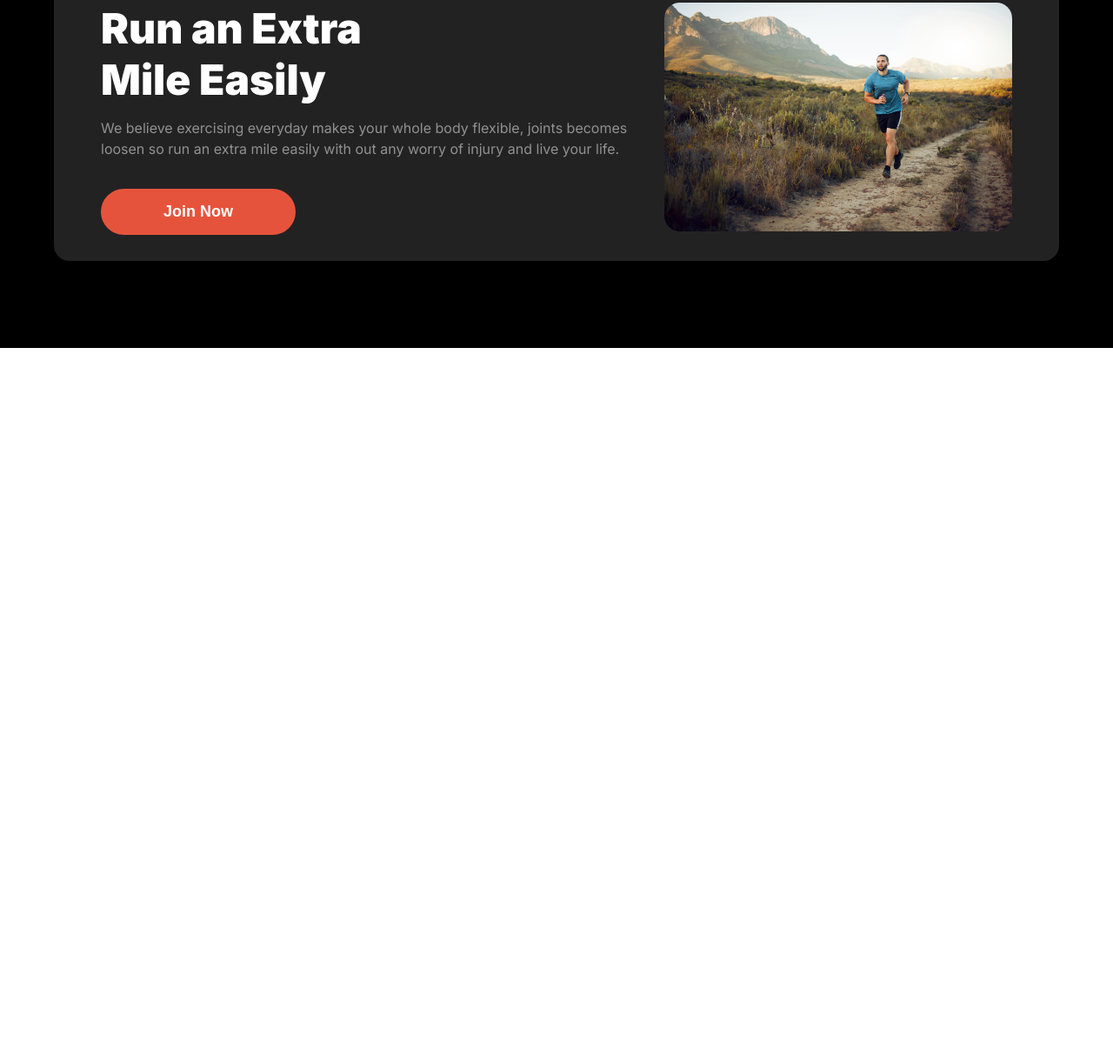
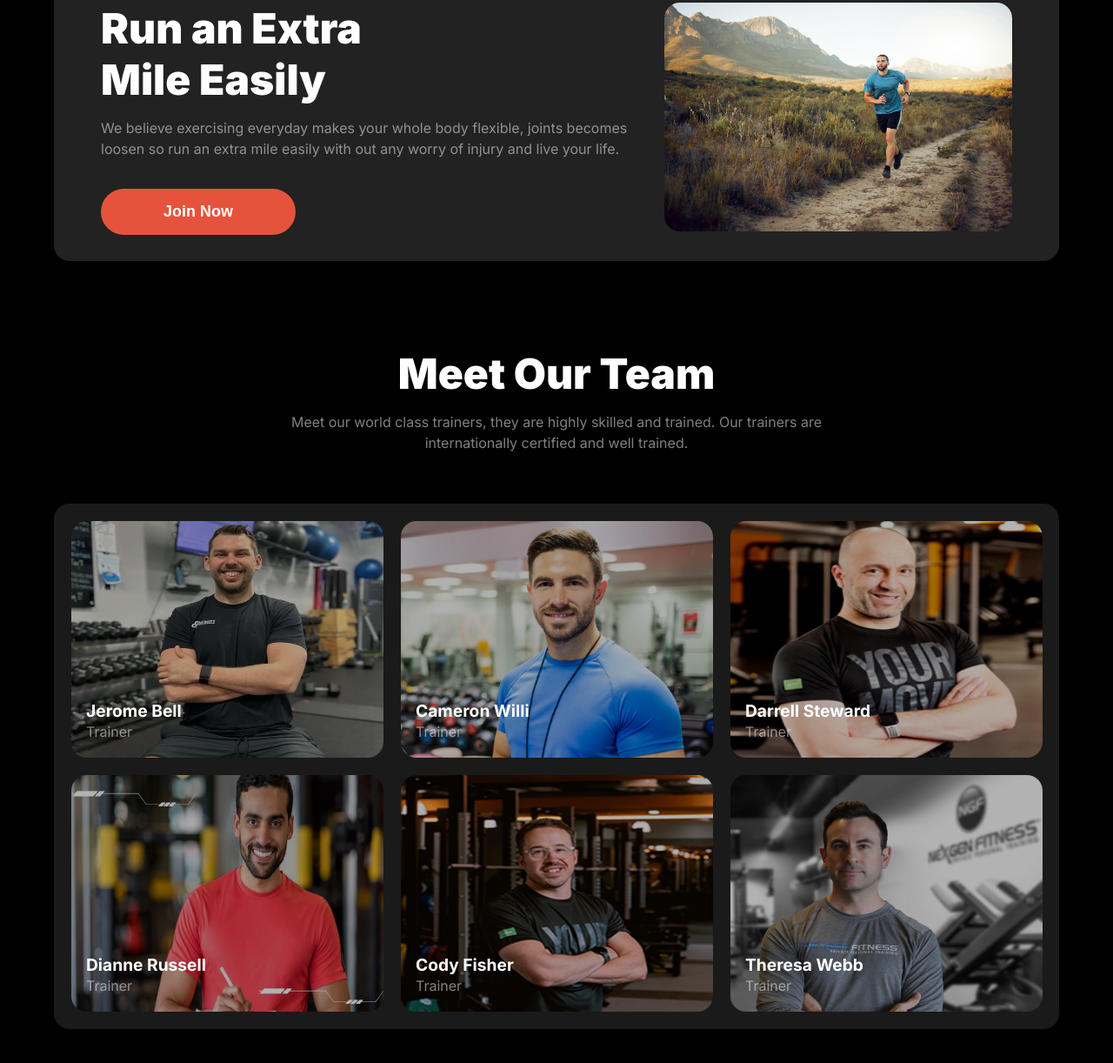
Before and after one commit to ShaikhAnik/assignment-2, a plain HTML site: page index.html in a window 1280 px wide. Shown: the part 1405-2627 px from the top of the page at 87% size. Before the commit the page ends 1805 px from the top, so only its background shows below. Drawn offline with Linux system fonts and the light colour scheme.

Commit message:
meet section added

```diff
--- a/index.html
+++ b/index.html
@@ -114,6 +114,61 @@
             </div>
       </section>
 
+       <!-- Meet section starts-->
+       <section class="bgc meet">
+        <div class="meet-contents">
+            <div class="meet-text">
+                <h2 class="shared-title text-dark-color">Meet Our Team</h2>
+                <p class="shared-description text-light-color">Meet our world class trainers, they are highly skilled and trained. Our trainers are internationally certified and well trained.</p>
+            </div>
+
+        <div class="meet-cards">
+                <div class="m-card">
+                <img src="images/trainer1.png" alt="trainer image">
+                <div class="m-card-txt">
+                    <h5 class="text-dark-color m-card-title">Jerome Bell</h5>
+                    <p class="text-light-color m-card-desc">Trainer</p>
+                </div>
+            </div>
+            <div class="m-card">
+                <img src="images/trainer2.png" alt="trainer image">
+                <div class="m-card-txt">
+                    <h5 class="text-dark-color m-card-title">Cameron Willi</h5>
+                    <p class="text-light-color m-card-desc">Trainer</p>
+                </div>
+            </div>
+            <div class="m-card">
+                <img src="images/trainer3.png" alt="trainer image">
+                <div class="m-card-txt">
+                    <h5 class="text-dark-color m-card-title">Darrell Steward</h5>
+                    <p class="text-light-color m-card-desc">Trainer</p>
+                </div>
+            </div>
+            <div class="m-card">
+                <img src="images/trainer4.png" alt="trainer image">
+                <div class="m-card-txt">
+                    <h5 class="text-dark-color m-card-title">Dianne Russell</h5>
+                    <p class="text-light-color m-card-desc">Trainer</p>
+                </div>
+            </div>
+            <div class="m-card">
+                <img src="images/trainer5.png" alt="trainer image">
+                <div class="m-card-txt">
+                    <h5 class="text-dark-color m-card-title">Cody Fisher</h5>
+                    <p class="text-light-color m-card-desc">Trainer</p>
+                </div>
+            </div>
+            <div class="m-card">
+                <img src="images/trainer6.png" alt="trainer image">
+                <div class="m-card-txt">
+                    <h5 class="text-dark-color m-card-title">Theresa Webb</h5>
+                    <p class="text-light-color m-card-desc">Trainer</p>
+                </div>
+            </div>
+        </div>
+        </div>
+       </section>
+
     </main>
 
 </body>
```
